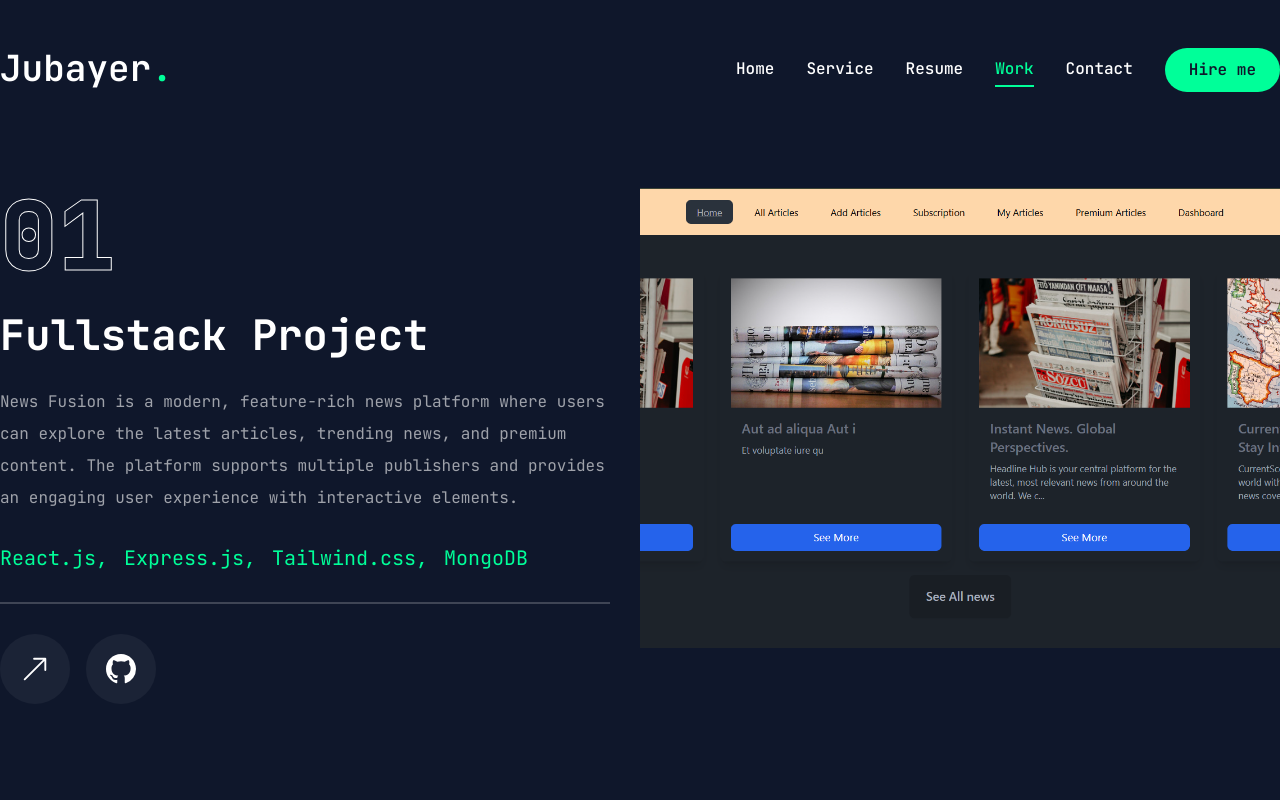
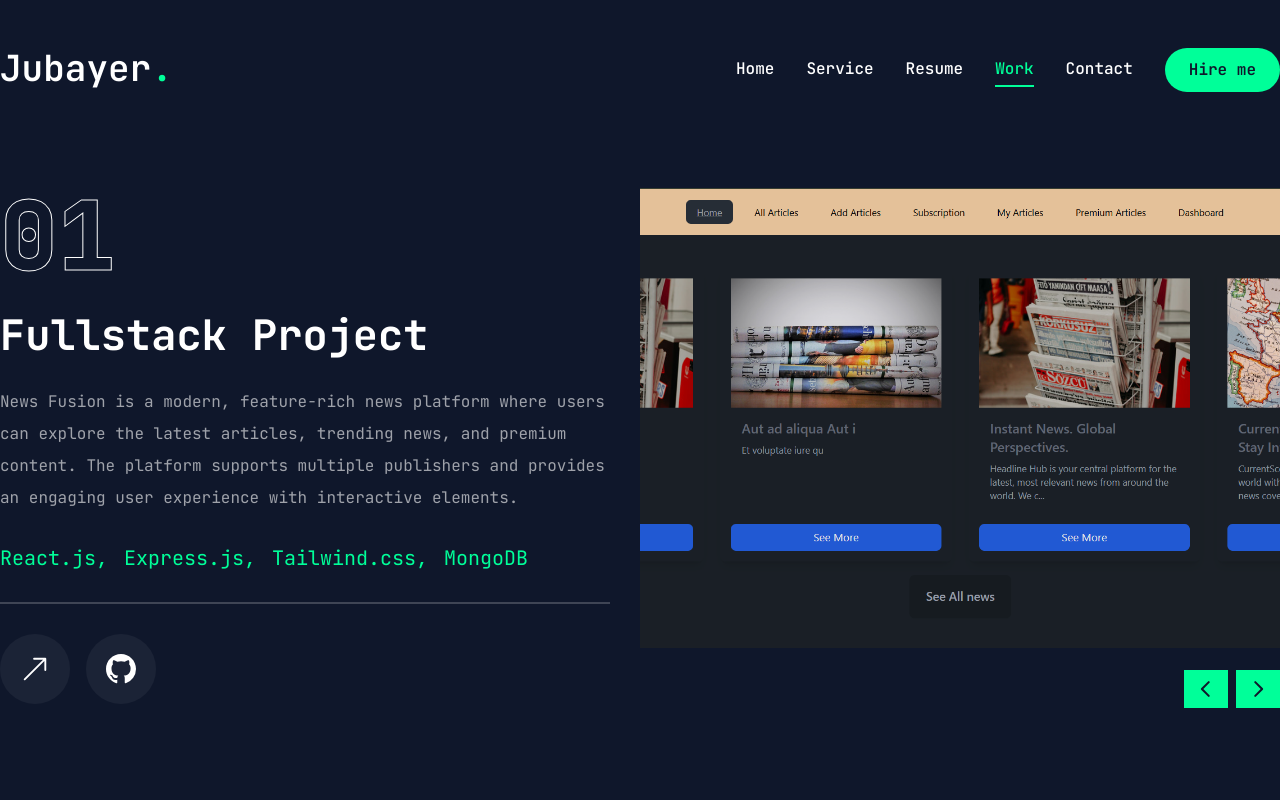
Before and after one commit to jubayer718/next-dev-portfolio, a Next.js app: page /work in a window 1280 px wide. Built offline with nearby package versions, Linux system fonts and the light colour scheme.

Commit message:
swiper slide button added

```diff
--- a/src/app/work/page.jsx
+++ b/src/app/work/page.jsx
@@ -16,6 +16,9 @@
 import Link from 'next/link';
 import Image from 'next/image';
 import { useState } from 'react';
+
+// components
+import WorkSliderBtns from '@/components/WorkSliderBtns';
 
 const projects = [
   {
@@ -46,7 +49,7 @@
     category: "Fullstack",
     description: "This project is a crowdfunding platform designed to help individuals, startups, and communities raise funds for their ideas. Users can create campaigns, contribute to causes they believe in, and track progress—all in a seamless and user-friendly interface.",
     stack: [{ name: "React.js" }, { name: "Express.js" }, { name: "Tailwind.css" }, { name: "MongoDB" }],
-    image: '/assets/work/crowd_funding.png',
+    image: '/assets/work/project3.png',
     live: "https://crowd-funding-85c71.web.app/",
     github: "https://github.com/jubayer718/crowdfund-client",
 
@@ -66,7 +69,7 @@
   return (
     <motion.section
       initial={{ opacity: 0 }}
-      animate={{ opacity: 1 }}
+      animate={{ opacity: 1, transition:{delay:2.4, ease:"easeIn" } }}
       className='min-h-[80vh] flex-col justify-center py-12 xl:px-0'
     >
       <div className='container mx-auto'>
@@ -85,7 +88,7 @@
               {/* project description */}
               <p className='text-white/60'>{project.description}</p>
               {/* stack */}
-              <ul className='flex gap-4'>
+              <ul className='flex flex-wrap gap-4'>
                 {
                   project.stack.map((item, index) => {
                     return (
@@ -149,7 +152,9 @@
                 return (<SwiperSlide key={index} className='w-full'>
                   <div className='h-[460px] relative group flex justify-center items-center bg-pink-50/20'>
                     {/* overlay */}
-                    <div></div>
+                    <div className='absolute top-0 bottom-0 w-full h-full bg-black/10 z-10'>
+
+                    </div>
                     {/* Image */}
                     <div className='relative w-full h-full '>
                       <Image
@@ -164,6 +169,8 @@
 
                 </SwiperSlide>)
               })}
+              {/* slider buttons */}
+              <WorkSliderBtns containerStyles="flex gap-2 absolute right-0 bottom-[calc(50%_-_22px)] xl:bottom-0 z-20 w-full justify-between xl:w-max xl:justify-none" btnStyles="bg-[#00ff99] hover:bg-[#00ff99] text-primary text-[22px] w-[44px] flex justify-center items-center py-2"/>
            </Swiper>
 
           </div>
--- /dev/null
+++ b/src/components/WorkSliderBtns.jsx
@@ -0,0 +1,19 @@
+"use client";
+import { useSwiper } from "swiper/react";
+import { PiCaretLeftBold, PiCaretRightBold } from "react-icons/pi";
+
+const WorkSliderBtns = ({ containerStyles, btnStyles, iconsStyles }) => {
+  const swiper = useSwiper();
+  return (
+    <div className={containerStyles}>
+      <button className={btnStyles} onClick={()=>swiper.slidePrev()}>
+        <PiCaretLeftBold className={ iconsStyles} />
+      </button>
+      <button className={btnStyles} onClick={()=>swiper.slideNext()}>
+        <PiCaretRightBold className={ iconsStyles} />
+      </button>
+    </div>
+  );
+};
+
+export default WorkSliderBtns;
```
Also changed, not shown: public/assets/work/project3.png (added).
